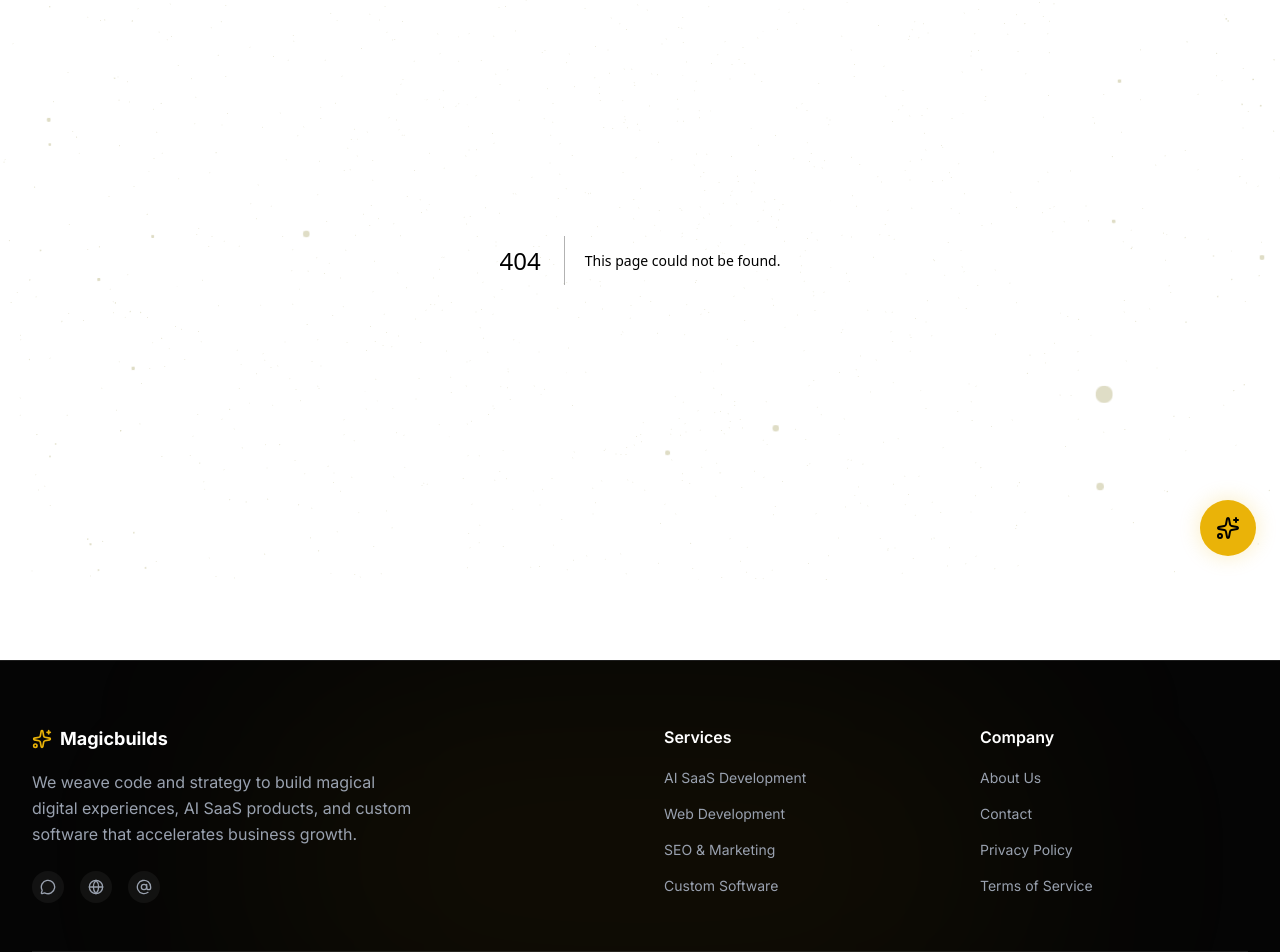
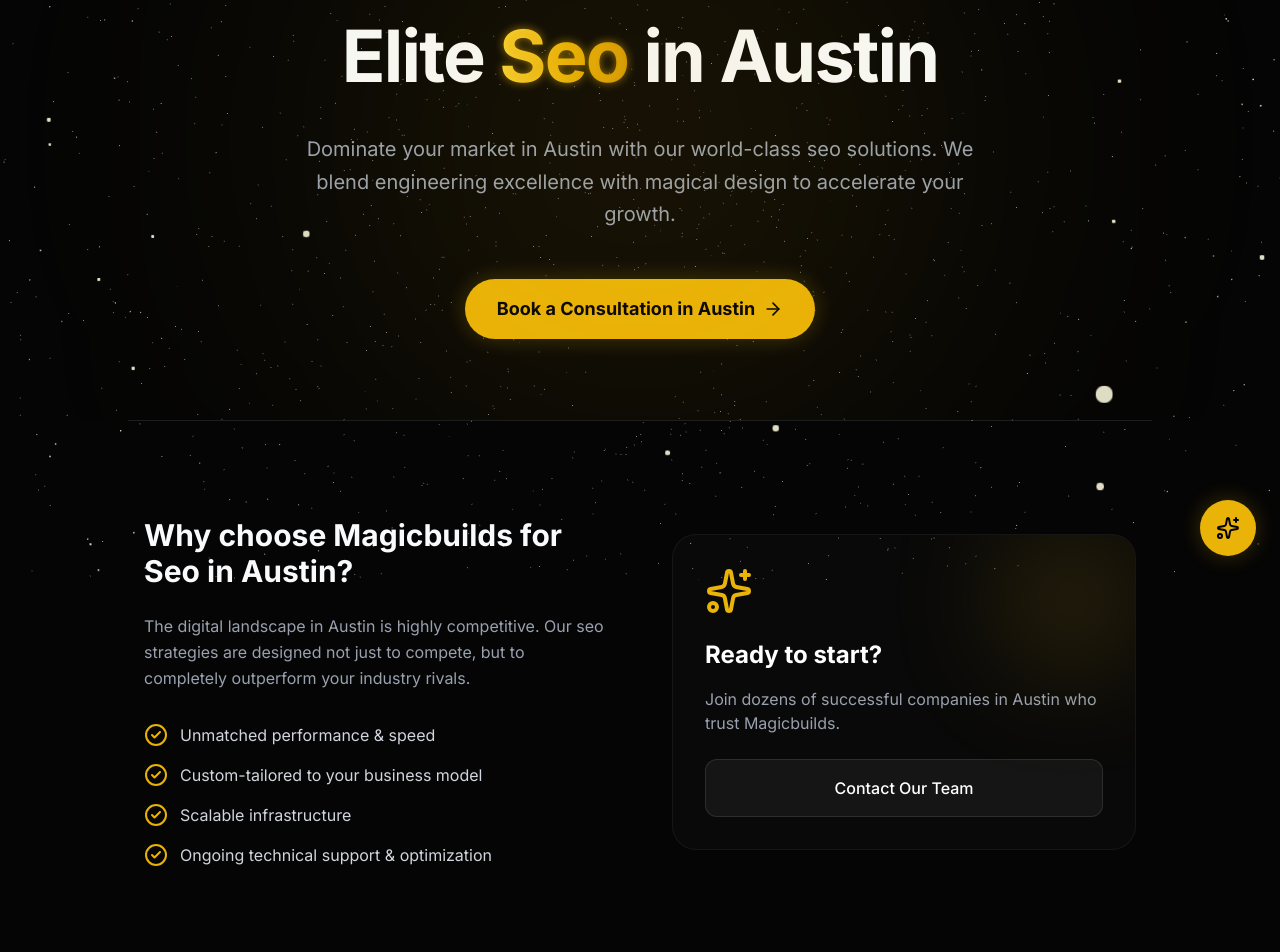
Before and after one commit to jeevandepa-bot/magicbuilds-website, a Next.js app: page /locations/austin/seo in a window 1280 px wide. Before the commit this address had no page. Shown: the part 220-1172 px from the top of the page. Built offline with nearby package versions, Linux system fonts and the light colour scheme.

Commit message:
feat: implement programmatic SEO engine Phase 4

```diff
--- /dev/null
+++ b/src/app/locations/[city]/[service]/page.tsx
@@ -0,0 +1,109 @@
+import { Metadata } from "next";
+import Link from "next/link";
+import { ArrowRight, MapPin, Sparkles, CheckCircle2 } from "lucide-react";
+
+// The matrix of data we want to generate pages for.
+// In a real app, this might come from a CMS or Database.
+const CITIES = ["new-york", "london", "austin", "singapore"];
+const SERVICES = ["ai-saas", "web-development", "seo", "custom-software"];
+
+// Helper to format slugs into readable text
+function formatSlug(slug: string) {
+  return slug
+    .split("-")
+    .map((word) => word.charAt(0).toUpperCase() + word.slice(1))
+    .join(" ");
+}
+
+export async function generateStaticParams() {
+  const params = [];
+  for (const city of CITIES) {
+    for (const service of SERVICES) {
+      params.push({ city, service });
+    }
+  }
+  return params;
+}
+
+export async function generateMetadata({
+  params
+}: {
+  params: Promise<{ city: string; service: string }>
+}): Promise<Metadata> {
+  const resolvedParams = await params;
+  const cityName = formatSlug(resolvedParams.city);
+  const serviceName = formatSlug(resolvedParams.service);
+
+  // Dynamic SEO Metadata
+  return {
+    title: `Top ${serviceName} Company in ${cityName} | Magicbuilds`,
+    description: `Looking for the best ${serviceName} experts in ${cityName}? Magicbuilds delivers high-performance digital solutions tailored for your business.`,
+  };
+}
+
+export default async function LocationServicePage({
+  params,
+}: {
+  params: Promise<{ city: string; service: string }>;
+}) {
+  const resolvedParams = await params;
+  const cityName = formatSlug(resolvedParams.city);
+  const serviceName = formatSlug(resolvedParams.service);
+
+  return (
+    <div className="flex flex-col items-center justify-center relative">
+      <section className="w-full min-h-[70vh] flex flex-col items-center justify-center text-center px-4 relative overflow-hidden">
+        <div className="absolute top-1/2 left-1/2 -translate-x-1/2 -translate-y-1/2 w-[600px] h-[600px] bg-gold-500/10 blur-[150px] rounded-full pointer-events-none" />
+
+        <div className="inline-flex items-center gap-2 px-4 py-2 rounded-full bg-white/5 border border-white/10 mb-8 backdrop-blur-sm magic-glow">
+          <MapPin className="w-4 h-4 text-gold-500" />
+          <span className="text-sm font-medium text-gray-200">Serving {cityName} & Worldwide</span>
+        </div>
+
+        <h1 className="text-5xl md:text-7xl font-bold tracking-tight mb-8 max-w-4xl leading-tight">
+          Elite <span className="text-transparent bg-clip-text bg-gradient-to-r from-gold-300 via-gold-500 to-gold-600 text-glow">{serviceName}</span> in {cityName}
+        </h1>
+
+        <p className="text-lg md:text-xl text-gray-400 mb-12 max-w-2xl leading-relaxed">
+          Dominate your market in {cityName} with our world-class {serviceName.toLowerCase()} solutions. We blend engineering excellence with magical design to accelerate your growth.
+        </p>
+
+        <Link
+          href="/contact"
+          className="px-8 py-4 rounded-full bg-gold-500 text-black font-bold text-lg hover:bg-gold-400 transition-all magic-glow flex items-center gap-2 group"
+        >
+          Book a Consultation in {cityName}
+          <ArrowRight className="w-5 h-5 group-hover:translate-x-1 transition-transform" />
+        </Link>
+      </section>
+
+      <section className="w-full max-w-5xl mx-auto px-4 py-24 border-t border-white/10">
+        <div className="grid grid-cols-1 md:grid-cols-2 gap-16 items-center">
+          <div>
+            <h2 className="text-3xl font-bold mb-6">Why choose Magicbuilds for {serviceName} in {cityName}?</h2>
+            <p className="text-gray-400 mb-8 leading-relaxed">
+              The digital landscape in {cityName} is highly competitive. Our {serviceName.toLowerCase()} strategies are designed not just to compete, but to completely outperform your industry rivals.
+            </p>
+            <ul className="space-y-4">
+              {["Unmatched performance & speed", "Custom-tailored to your business model", "Scalable infrastructure", "Ongoing technical support & optimization"].map((item, i) => (
+                <li key={i} className="flex items-start gap-3">
+                  <CheckCircle2 className="w-6 h-6 text-gold-500 shrink-0" />
+                  <span className="text-gray-300">{item}</span>
+                </li>
+              ))}
+            </ul>
+          </div>
+          <div className="p-8 rounded-3xl bg-white/[0.02] border border-white/5 relative overflow-hidden">
+             <div className="absolute top-0 right-0 w-32 h-32 bg-gold-500/20 blur-[60px] rounded-full pointer-events-none" />
+             <Sparkles className="w-12 h-12 text-gold-500 mb-6" />
+             <h3 className="text-2xl font-bold text-white mb-4">Ready to start?</h3>
+             <p className="text-gray-400 mb-6">Join dozens of successful companies in {cityName} who trust Magicbuilds.</p>
+             <Link href="/contact" className="block w-full text-center py-4 rounded-xl bg-white/5 hover:bg-white/10 border border-white/10 text-white font-medium transition-all">
+               Contact Our Team
+             </Link>
+          </div>
+        </div>
+      </section>
+    </div>
+  );
+}
--- a/src/components/Footer.tsx
+++ b/src/components/Footer.tsx
@@ -42,17 +42,22 @@
           </div>
 
           <div>
-            <h3 className="font-semibold text-white mb-4">Company</h3>
+            <h3 className="font-semibold text-white mb-4">Locations</h3>
             <ul className="space-y-3">
-              <li><Link href="/about" className="text-gray-400 hover:text-gold-400 transition-colors text-sm">About Us</Link></li>
-              <li><Link href="/contact" className="text-gray-400 hover:text-gold-400 transition-colors text-sm">Contact</Link></li>
-              <li><Link href="#" className="text-gray-400 hover:text-gold-400 transition-colors text-sm">Privacy Policy</Link></li>
-              <li><Link href="#" className="text-gray-400 hover:text-gold-400 transition-colors text-sm">Terms of Service</Link></li>
+              <li><Link href="/locations/new-york/ai-saas" className="text-gray-400 hover:text-gold-400 transition-colors text-sm">New York AI SaaS</Link></li>
+              <li><Link href="/locations/london/web-development" className="text-gray-400 hover:text-gold-400 transition-colors text-sm">London Web Dev</Link></li>
+              <li><Link href="/locations/austin/seo" className="text-gray-400 hover:text-gold-400 transition-colors text-sm">Austin SEO</Link></li>
+              <li><Link href="/locations/singapore/custom-software" className="text-gray-400 hover:text-gold-400 transition-colors text-sm">Singapore Software</Link></li>
             </ul>
           </div>
         </div>
 
         <div className="border-t border-white/10 pt-8 flex flex-col md:flex-row items-center justify-between gap-4">
+          <div className="flex items-center gap-6 text-sm text-gray-500">
+            <Link href="/about" className="hover:text-gold-400 transition-colors">About Us</Link>
+            <Link href="/contact" className="hover:text-gold-400 transition-colors">Contact</Link>
+            <Link href="#" className="hover:text-gold-400 transition-colors">Privacy Policy</Link>
+          </div>
           <p className="text-gray-500 text-sm">
             © {new Date().getFullYear()} Magicbuilds. All rights reserved.
           </p>
```
